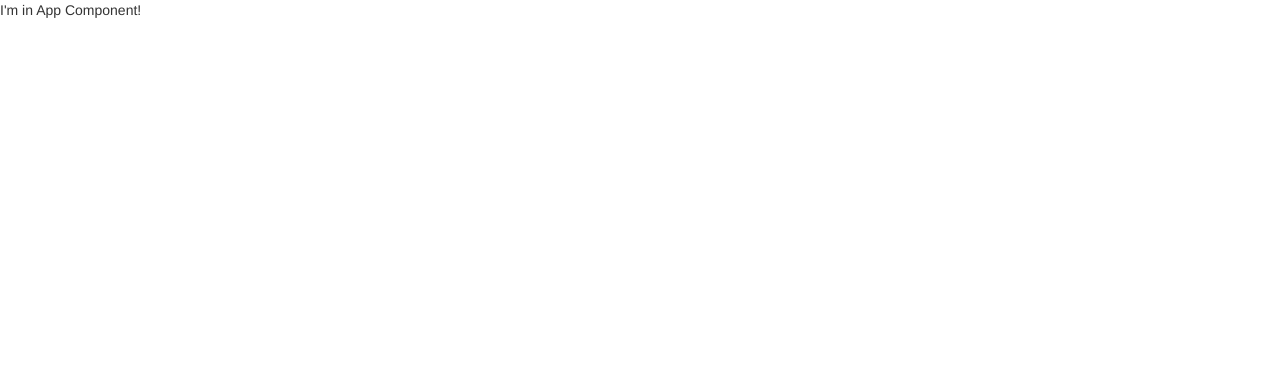
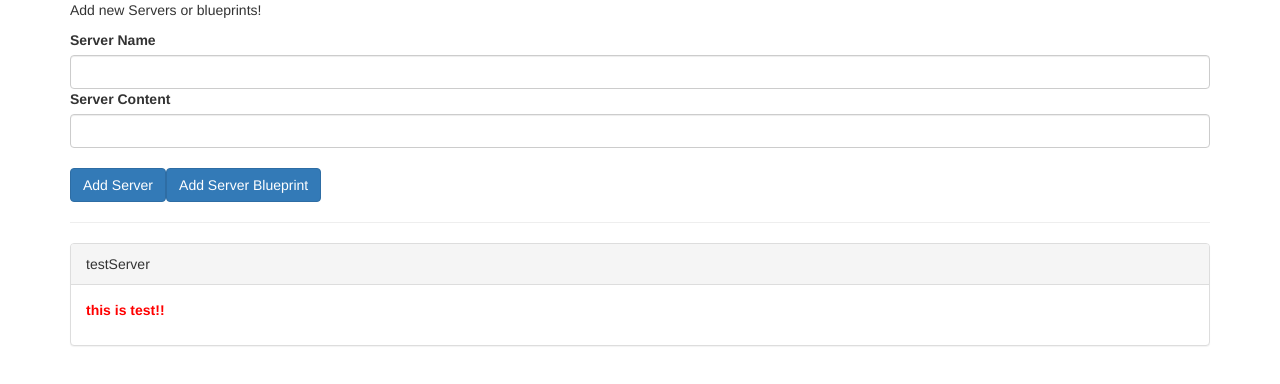
Before and after one commit to 311298/maxAngular, an Angular app: page / in a window 1280 px wide. Shown: the top 384 px of the page. Built offline with nearby package versions, Linux system fonts and the light colour scheme.

Commit message:
input and outp decorator

```diff
--- a/src/app/app.component.html
+++ b/src/app/app.component.html
@@ -1 +1,10 @@
-<p>I'm in App Component!</p>
+<div class="container">
+    <app-cockpit (serverCreated)="onServerAdded($event)" (blueprintCreated)="onBlueprintAdded($event)"></app-cockpit>
+    <hr>
+    <div class="row">
+        <div class="col-xs-12">
+            <app-server-element *ngFor="let serverElement of serverElements" [srvElement]="serverElement">
+            </app-server-element>
+        </div>
+    </div>
+</div>
--- a/src/app/app.component.ts
+++ b/src/app/app.component.ts
@@ -6,5 +6,24 @@
   styleUrls: ['./app.component.css']
 })
 export class AppComponent {
-  title = 'maxAngular';
+  serverElements: any[] = [
+    { type: 'server', name: 'testServer', content: 'this is test!!' }
+  ]
+
+  onServerAdded(serverData: { serverName: string, serverContent: string }) {
+    this.serverElements.push({
+      type: 'server',
+      name: serverData.serverName,
+      content: serverData.serverContent
+    });
+  }
+
+  onBlueprintAdded(blueprintData: { serverName: string, serverContent: string }) {
+    this.serverElements.push({
+      type: 'blueprint',
+      name: blueprintData.serverName,
+      content: blueprintData.serverContent
+    });
+  }
+
 }
--- /dev/null
+++ b/src/app/cockpit/cockpit.component.html
@@ -0,0 +1,12 @@
+<div class="row">
+    <div class="col-xs-12">
+        <p>Add new Servers or blueprints!</p>
+        <label>Server Name</label>
+        <input type="text" class="form-control" [(ngModel)]="newServerName">
+        <label>Server Content</label>
+        <input type="text" class="form-control" [(ngModel)]="newServerContent">
+        <br>
+        <button class="btn btn-primary" (click)="onAddServer()">Add Server</button>
+        <button class="btn btn-primary" (click)="onAddBlueprint()">Add Server Blueprint</button>
+    </div>
+</div>
--- /dev/null
+++ b/src/app/cockpit/cockpit.component.ts
@@ -0,0 +1,41 @@
+import { Component, EventEmitter, OnInit, Output } from '@angular/core';
+
+@Component({
+  selector: 'app-cockpit',
+  templateUrl: './cockpit.component.html',
+  styleUrls: ['./cockpit.component.css']
+})
+export class CockpitComponent implements OnInit {
+
+  constructor() { }
+
+  ngOnInit(): void {
+  }
+
+  @Output() serverCreated = new EventEmitter<{ serverName: string, serverContent: string }>()
+  @Output() blueprintCreated = new EventEmitter<{ serverName: string, serverContent: string }>()
+
+  // serverElements: any[] = [];
+  newServerName = '';
+  newServerContent = '';
+
+  onAddServer() {
+    this.serverCreated.emit({ serverName: this.newServerName, serverContent: this.newServerContent })
+    // this.serverElements.push({
+    //   type: 'server',
+    //   name: this.newServerName,
+    //   content: this.newServerContent
+    // });
+  }
+
+  onAddBlueprint() {
+    this.blueprintCreated.emit({ serverName: this.newServerName, serverContent: this.newServerContent })
+    //   this.serverElements.push({
+    //     type: 'blueprint',
+    //     name: this.newServerName,
+    //     content: this.newServerContent
+    //   });
+    // }
+
+  }
+}
--- /dev/null
+++ b/src/app/server-element/server-element.component.html
@@ -0,0 +1,9 @@
+<div class="panel panel-default">
+    <div class="panel-heading">{{ element.name }}</div>
+    <div class="panel-body">
+        <p>
+            <strong *ngIf="element.type === 'server'" style="color: red">{{ element.content }}</strong>
+            <em *ngIf="element.type === 'blueprint'" style="color: blue;">{{ element.content }}</em>
+        </p>
+    </div>
+</div>
--- /dev/null
+++ b/src/app/server-element/server-element.component.ts
@@ -0,0 +1,17 @@
+import { Component, Input, OnInit } from '@angular/core';
+
+@Component({
+  selector: 'app-server-element',
+  templateUrl: './server-element.component.html',
+  styleUrls: ['./server-element.component.css']
+})
+export class ServerElementComponent implements OnInit {
+
+  constructor() { }
+
+  ngOnInit(): void {
+  }
+
+  @Input('srvElement') element: { type: string, name: string, content: string }
+
+}
```
Also changed, not shown: src/app/app.module.ts (+6 -1 lines), src/app/cockpit/cockpit.component.css (added), src/app/server-element/server-element.component.css (added).
